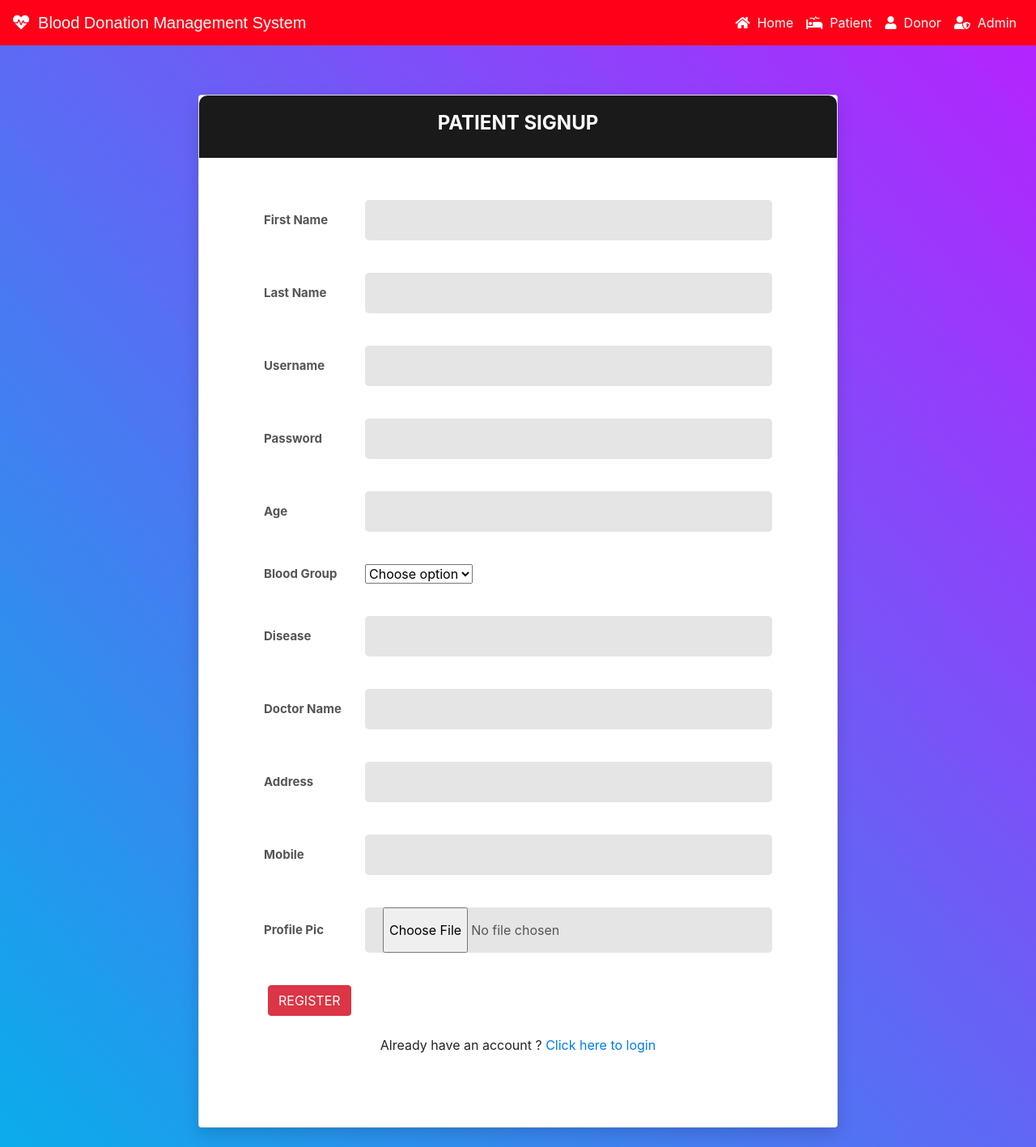
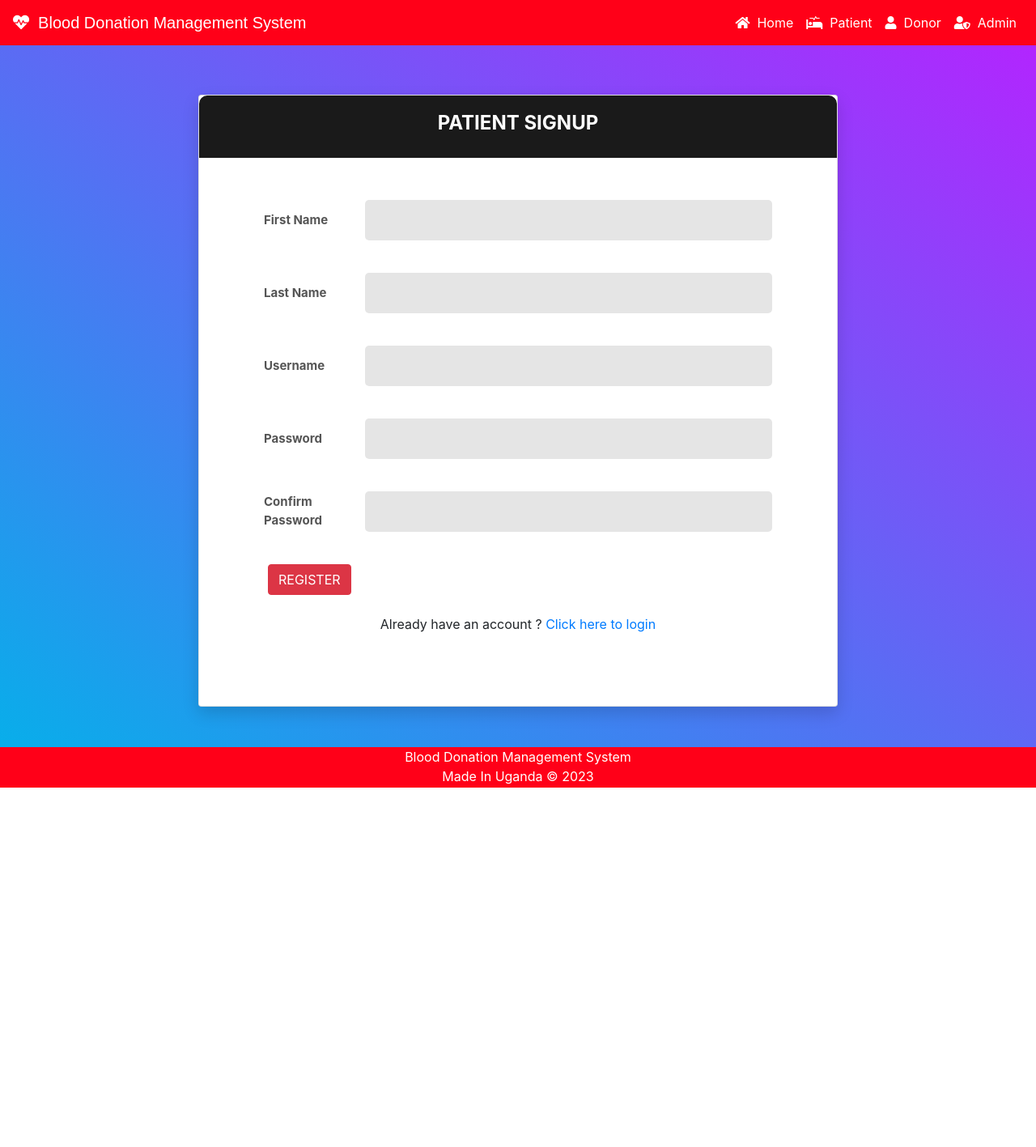
Before and after one commit to L-Edgar/blooddonation, a Django app: page /patient/patientsignup in a window 1280 px wide. Shown: the top 1417 px of the page at 81% size. After the commit the page ends 973 px from the top, so only its background shows below. Run offline with Django 3.2, Linux system fonts and the light colour scheme; some libraries are stand-ins or nearby versions.

Commit message:
first commit

```diff
--- a/donor/forms.py
+++ b/donor/forms.py
@@ -11,6 +11,10 @@ class DonorUserForm(forms.ModelForm):
         'password': forms.PasswordInput()
         }
 
+    def __init__(self,*args,**kwargs):
+        super().__init__(*args,**kwargs)
+        self.fields['password'].required=False
+
 class DonorForm(forms.ModelForm):
     class Meta:
         model=models.Donor
--- a/donor/urls.py
+++ b/donor/urls.py
@@ -5,8 +5,9 @@ from . import views
 
 app_name='donor'
 urlpatterns = [
-    path('donorlogin', LoginView.as_view(template_name='donor/donorlogin.html'),name='donorlogin'),
+   # path('donorlogin', LoginView.as_view(template_name='donor/donorlogin.html'),name='donorlogin'),
     path('donorsignup', views.donor_signup_view,name='donorsignup'),
+    path('donorlogin', views.loginView,name='loginView'),
     path('donor-dashboard', views.donor_dashboard_view,name='donor-dashboard'),
     path('donate-blood', views.donate_blood_view,name='donate-blood'),
     path('donation-history', views.donation_history_view,name='donation-history'),
--- a/patient/forms.py
+++ b/patient/forms.py
@@ -1,9 +1,13 @@
 from django import forms
 from django.contrib.auth.models import User
 from . import models
+from django.forms import PasswordInput
+from django.contrib.auth.forms import UserCreationForm
+from django.forms.widgets import TextInput
 
 
 class PatientUserForm(forms.ModelForm):
+    password = forms.CharField(widget=PasswordInput)
     class Meta:
         model=User
         fields=['first_name','last_name','username','password']
@@ -29,3 +33,13 @@ class PatientForm(forms.ModelForm):
    #     widgets = {
    #     'password': forms.PasswordInput()
    #     }
+
+
+class CustomUserCreationForm(UserCreationForm):
+    class Meta:
+        model = User
+        fields = ['first_name', 'last_name', 'username', 'password1', 'password2']
+
+
+    def __init__(self, *args, **kwargs):
+        super().__init__(*args, **kwargs)
--- a/patient/urls.py
+++ b/patient/urls.py
@@ -6,7 +6,8 @@ from . import views
 app_name='patient'
 urlpatterns = [
     #path('patientlogin', LoginView.as_view(template_name='patient/patientlogin.html'),name='patientlogin'),
-    path('patientlogin',views.loginView,name='loginView'),
+    path('patientlogin',views.loginView,name='patientlogin'),
+    path('patientlogout',views.logout,name='logout'),
     path('patientsignup', views.patient_signup_view,name='patientsignup'),
     path('patient-dashboard', views.patient_dashboard_view,name='patient-dashboard'),
     path('make-request', views.make_request_view,name='make-request'),
--- a/patient/views.py
+++ b/patient/views.py
@@ -12,7 +12,8 @@ from blood import forms as bforms
 from django.contrib.auth import login, authenticate
 from blood import models as bmodels
 from django.contrib import messages
-
+from django.contrib import auth
+from django.contrib.auth.forms import UserCreationForm
 
 def loginView(request):
     messages.success(request,'')
@@ -23,12 +24,17 @@ def loginView(request):
         if loginform.is_valid():
             username=loginform.cleaned_data['username']
             password=loginform.cleaned_data['password']
-            user=authenticate(request,username=username,password=password)
-            if user:
-                login(request,user)
-                return redirect('patient_dashboard_view')
+            existing_user=User.objects.filter(username=username).first()
+            if existing_user:
+                user = authenticate(request, username=username, password=password)
+                if user:
+                    login(request,user)
+                    return redirect('patient_dashboard_view')
+                else:
+                    messages.info(request,'Invalid Credentials')
+                    return redirect('loginView')
             else:
-                messages.info(request,'Invalid Credentials')
+                messages.info(request, 'User does not exist')
                 return redirect('loginView')
         else:
             print(f"Form errors: {loginform.errors}")
@@ -40,25 +46,53 @@ def loginView(request):
     return render(request,'patient/patientlogin.html',{'loginform':loginform})
 
 
+
+def logout(request):
+    auth.logout(request)
+    return redirect("blood/logout.html")
+
 def patient_signup_view(request):
-    userForm=forms.PatientUserForm()
-    patientForm=forms.PatientForm()
-    mydict={'userForm':userForm,'patientForm':patientForm}
+    #userForm=forms.PatientUserForm()
+    #patientForm=forms.PatientForm()
+    #mydict={'userForm':userForm,'patientForm':patientForm}
+    userForm=forms.CustomUserCreationForm()
+
+
     if request.method=='POST':
-        userForm=forms.PatientUserForm(request.POST)
-        patientForm=forms.PatientForm(request.POST,request.FILES)
-        if userForm.is_valid() and patientForm.is_valid():
-            user=userForm.save()
-            user.set_password(user.password)
-            user.save()
-            patient=patientForm.save(commit=False)
-            patient.user=user
-            patient.bloodgroup=patientForm.cleaned_data['bloodgroup']
-            patient.save()
-            my_patient_group = Group.objects.get_or_create(name='PATIENT')
-            my_patient_group[0].user_set.add(user)
-        return HttpResponseRedirect('patientlogin')
-    return render(request,'patient/patientsignup.html',context=mydict)
+        userForm=forms.CustomUserCreationForm(request.POST)
+        #userForm=forms.PatientUserForm(request.POST)
+        #patientForm=forms.PatientForm(request.POST,request.FILES)
+
+
+        if userForm.is_valid():
+            password1=userForm.cleaned_data['password1']
+            password2=userForm.cleaned_data['password2']
+            username=userForm.cleaned_data['username']
+
+            if password1==password2:
+                 if forms.CustomUserCreationForm.Meta.model.objects.filter(username=username).exists():
+                    messages.error(request, 'Passwords do not match.')
+
+                    return render(request, 'patient/patientsignup.html', {'userForm': userForm})
+
+                 else:
+                    userForm.save()
+                    #user.set_password(user.password)
+
+
+                #patient=patientForm.save(commit=False)
+                #patient.user=user
+                #patient.bloodgroup=patientForm.cleaned_data['bloodgroup']
+                #patient.save()
+                #my_patient_group = Group.objects.get_or_create(name='PATIENT')
+                #my_patient_group[0].user_set.add(user)
+                    return redirect('/patient/patientlogin')
+        else:
+            print(userForm.errors)
+    else:
+        userForm=forms.CustomUserCreationForm()
+        print('Error 3')
+    return render(request,'patient/patientsignup.html',{'userForm': userForm})
 
 @login_required(login_url='patientlogin')
 def patient_dashboard_view(request):
--- a/requirements.txt
+++ /dev/null
@@ -1,5 +0,0 @@
-asgiref==3.2.7
-Django==3.0.5
-django-widget-tweaks==1.4.8
-pytz==2020.1
-sqlparse==0.3.1
--- a/templates/donor/donorlogin.html
+++ b/templates/donor/donorlogin.html
@@ -31,13 +31,13 @@
                     <h2 class="title">Donor Login</h2>
                 </div>
                 <div class="card-body">
-                    <form method="POST">
+                    <form method="POST" action="{% url 'donor:loginView' %}">
                         {% csrf_token %}
                         <div class="form-row">
                             <div class="name">Username</div>
                             <div class="value">
                                 <div class="input-group">
-                                    {% render_field form.username class="input--style-5"%}
+                                    {% render_field loginform.username class="input--style-5"%}
                                 </div>
                             </div>
                         </div>
@@ -45,7 +45,7 @@
                             <div class="name">Password</div>
                             <div class="value">
                                 <div class="input-group">
-                                    {% render_field form.password class="input--style-5" %}
+                                    {% render_field loginform.password class="input--style-5" %}
                                 </div>
                             </div>
                         </div>
--- a/templates/patient/patientbase.html
+++ b/templates/patient/patientbase.html
@@ -171,7 +171,7 @@ body{
         <div class="navbar-collapse collapse w-100 order-3 dual-collapse2">
             <ul class="navbar-nav ml-auto">
                 <li class="nav-item">
-                    <a class="nav-link" style="color: white;" href="/logout">Logout &nbsp; <i class="fas fa-sign-out-alt"></i></a>
+                    <a class="nav-link" style="color: white;" href="{% url 'patient:logout' %}">Logout &nbsp; <i class="fas fa-sign-out-alt"></i></a>
                 </li>
 
             </ul>
--- a/templates/patient/patientlogin.html
+++ b/templates/patient/patientlogin.html
@@ -31,7 +31,7 @@
                     <h2 class="title">Patient Login</h2>
                 </div>
                 <div class="card-body">
-                    <form method="POST" action="{% url 'patient:loginView' %}">
+                    <form method="POST" action="{% url 'patient:patientlogin' %}">
                         {% csrf_token %}
                         <div class="form-row">
                             <div class="name">Username</div>
--- a/templates/patient/patientsignup.html
+++ b/templates/patient/patientsignup.html
@@ -39,7 +39,7 @@
                             <div class="name">First Name</div>
                             <div class="value">
                                 <div class="input-group">
-                                    {% render_field userForm.first_name|attr:'required:true'  class="input--style-5"  %}
+                                    {% render_field userForm.first_name|attr:'required:True'  class="input--style-5"  %}
                                 </div>
                             </div>
                         </div>
@@ -48,7 +48,7 @@
                             <div class="name">Last Name</div>
                             <div class="value">
                                 <div class="input-group">
-                                    {% render_field userForm.last_name|attr:'required:true'  class="input--style-5"  %}
+                                    {% render_field userForm.last_name|attr:'required:True'  class="input--style-5"  %}
                                 </div>
                             </div>
                         </div>
@@ -57,7 +57,7 @@
                             <div class="name">Username</div>
                             <div class="value">
                                 <div class="input-group">
-                                    {% render_field userForm.username|attr:'required:true'  class="input--style-5"  %}
+                                    {% render_field userForm.username|attr:'required:True'  class="input--style-5"  %}
                                 </div>
                             </div>
                         </div>
@@ -66,12 +66,21 @@
                             <div class="name">Password</div>
                             <div class="value">
                                 <div class="input-group">
-                                    {% render_field userForm.password|attr:'required:true'  class="input--style-5"  %}
+                                    {% render_field userForm.password1|attr:'required:True'  class="input--style-5"  %}
                                 </div>
                             </div>
                         </div>
 
                         <div class="form-row">
+                            <div class="name">Confirm Password</div>
+                            <div class="value">
+                                <div class="input-group">
+                                    {% render_field userForm.password2|attr:'required:True'  class="input--style-5"  %}
+                                </div>
+                            </div>
+                        </div>
+
+                       <!-- <div class="form-row">
                             <div class="name">Age</div>
                             <div class="value">
                                 <div class="input-group">
@@ -150,7 +159,7 @@
                         </div>
 
 
-
+                    -->
 
 
                         <div>
```
Also changed, not shown: donor/views.py (+27 -0 lines), static/profile_pic/Donor/1640517901247_eArIf2B.png (added), static/profile_pic/Patient/IMG-20230917-WA0009.jpg (added).
